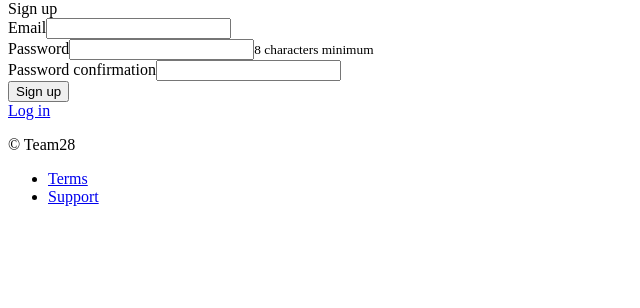
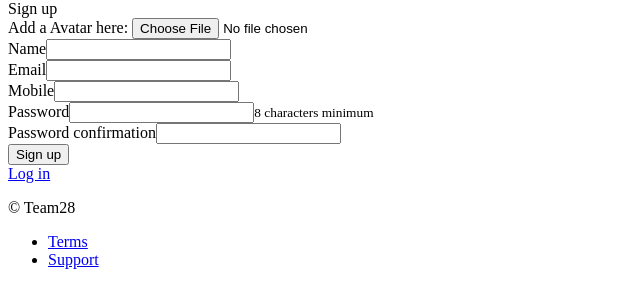
Before and after one commit to terenzzzz/TheBigWalk, a Rails app: page /users/sign_up in a window 1280 px wide. Shown: the part 92-400 px from the top of the page, without its empty margins (0-640 px from the left). Run offline with Rails 7, Linux system fonts and the light colour scheme; parts of the project's set-up code (start-up, migrations or seed data) failed here and were passed over; some libraries are stand-ins or nearby versions.

Commit message:
change sign up form and add test

```diff
--- a/app/controllers/application_controller.rb
+++ b/app/controllers/application_controller.rb
@@ -8,6 +8,8 @@
   protect_from_forgery with: :exception
   before_action :update_headers_to_disable_caching
   before_action :ie_warning
+
+  before_action :configure_permitted_parameters, if: :devise_controller?
 
   # Catch NotFound exceptions and handle them neatly, when URLs are mistyped or mislinked
   rescue_from ActiveRecord::RecordNotFound do
@@ -35,4 +37,8 @@
     def ie_warning
       return redirect_to(ie_warning_path) if request.user_agent.to_s =~ /MSIE [6-7]/ && request.user_agent.to_s !~ /Trident\/7.0/
     end
+
+    def configure_permitted_parameters
+      devise_parameter_sanitizer.permit(:sign_up, keys: [:name, :mobile, :avatar])
+    end
 end
--- a/app/views/devise/registrations/new.html.haml
+++ b/app/views/devise/registrations/new.html.haml
@@ -1,14 +1,18 @@
 - content_for :title, 'Sign up'
 
 .row.justify-content-center
-  .col-sm-6.col-lg-4
+  .col-sm-8.col-lg-6
     .card.card-light
       = simple_form_for(resource, as: resource_name, url: registration_path(resource_name)) do |f|
         .card-header
           Sign up
         = f.error_notification
         .card-body
+          = 'Add a Avatar here:'
+          = f.file_field :avatar
+          = f.input :name
           = f.input :email, required: true, autofocus: true, input_html: { autocomplete: "email" }
+          = f.input :mobile
           = f.input :password, required: true, hint: ("#{@minimum_password_length} characters minimum" if @minimum_password_length), input_html: { autocomplete: "new-password" }                                          |
           = f.input :password_confirmation, required: true, input_html: { autocomplete: "new-password" }
         .card-footer
```
Also changed, not shown: spec/features/log_in_spec.rb (+11 -0 lines), 1 other file.
